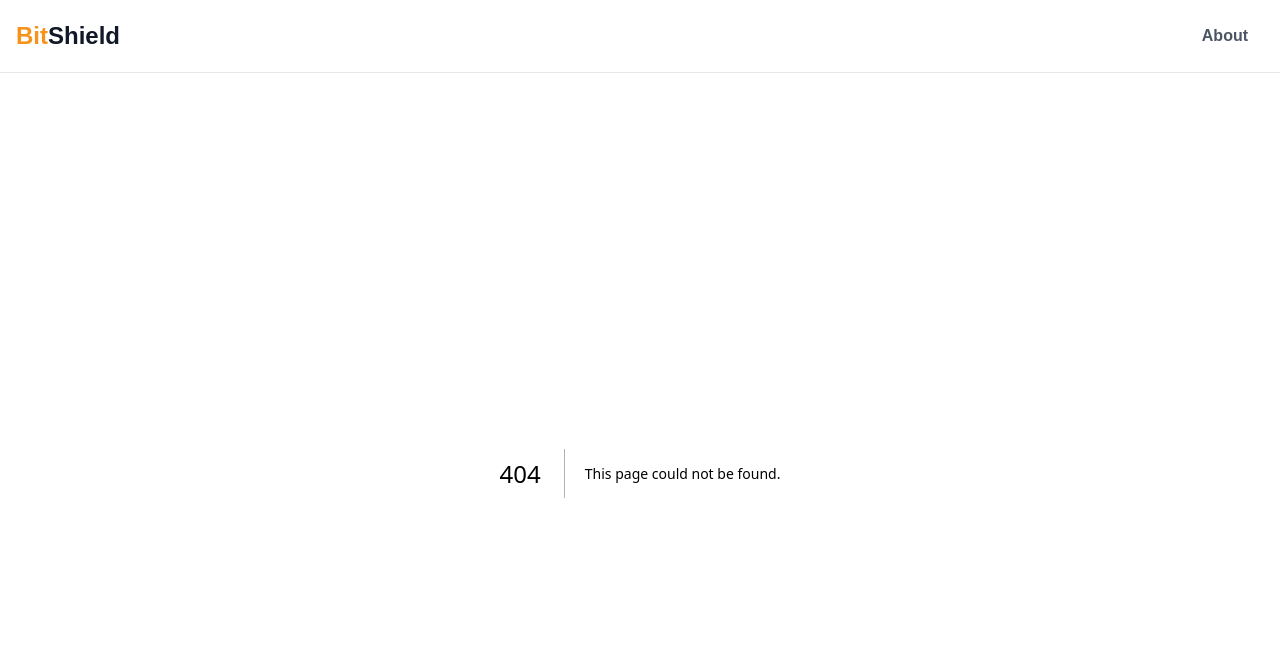
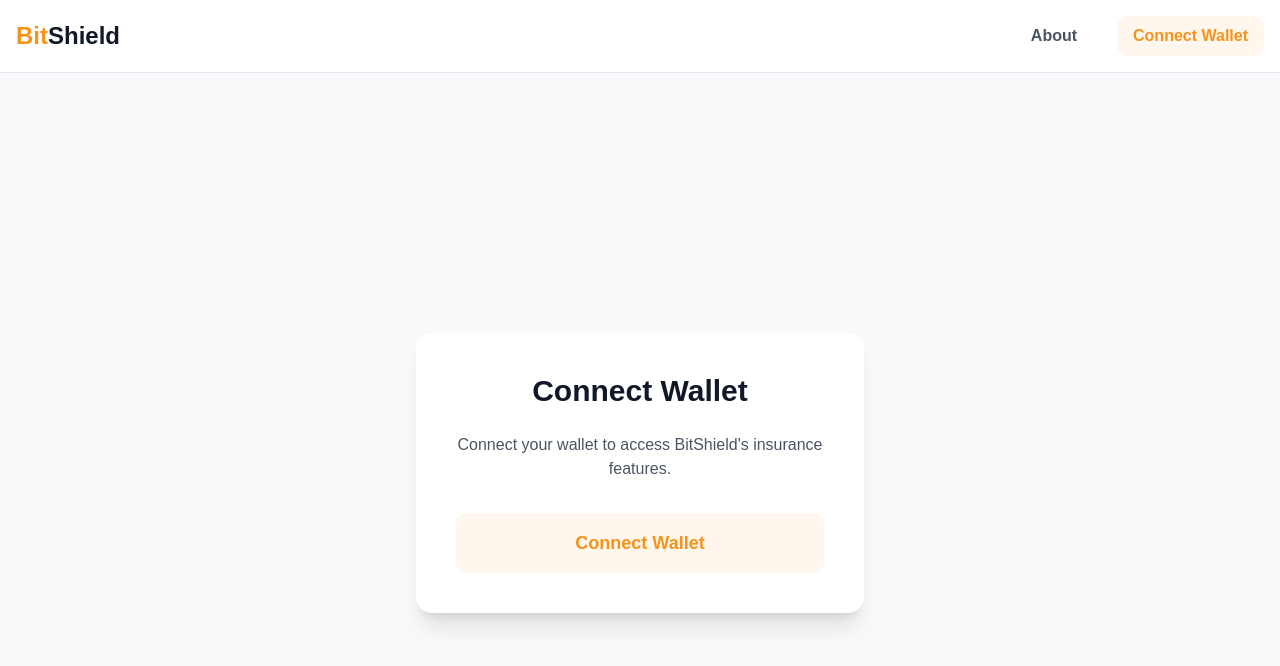
Before and after one commit to SohamGhugare/bitshield, a Next.js app in the folder frontend/: page /connect in a window 1280 px wide. Before the commit this address had no page. Shown: the top 666 px of the page. Built offline with nearby package versions, Linux system fonts and the light colour scheme.

Commit message:
feat: added mock wallet connection

```diff
--- a/frontend/app/components/Navbar.tsx
+++ b/frontend/app/components/Navbar.tsx
@@ -1,4 +1,5 @@
 import Link from 'next/link';
+import { WalletButton } from './WalletButton';
 
 export const Navbar = () => (
   <nav className="w-full bg-white border-b border-gray-200">
@@ -13,6 +14,7 @@ export const Navbar = () => (
         >
           About
         </Link>
+        <WalletButton />
       </div>
     </div>
   </nav>
--- a/frontend/app/components/UserTypeCard.tsx
+++ b/frontend/app/components/UserTypeCard.tsx
@@ -1,14 +1,31 @@
+'use client';
+
+import { useRouter } from 'next/navigation';
+import { useWallet } from './WalletContext';
+
 interface UserTypeCardProps {
   title: string;
   description: string;
   buttonText: string;
-  onClick: () => void;
+  redirectPath: string;
 }
 
-export const UserTypeCard = ({ title, description, buttonText, onClick }: UserTypeCardProps) => (
+export const UserTypeCard = ({ title, description, buttonText, redirectPath }: UserTypeCardProps) => {
+  const router = useRouter();
+  const { isConnected } = useWallet();
+
+  const handleClick = () => {
+    if (!isConnected) {
+      router.push('/connect');
+    } else {
+      router.push(redirectPath);
+    }
+  };
+
+  return (
     <div
       className="h-full flex flex-col bg-white p-10 rounded-2xl border border-gray-200 hover:border-bitcoin cursor-pointer shadow-lg hover:shadow-xl transition-all text-center group"
-    onClick={onClick}
+      onClick={handleClick}
     >
       <h2 className="text-3xl font-bold text-gray-900 mb-6 group-hover:text-bitcoin transition-colors">{title}</h2>
       <p className="text-gray-600 text-lg mb-8 flex-grow">{description}</p>
@@ -19,3 +36,4 @@ export const UserTypeCard = ({ title, description, buttonText, onClick }: UserTy
       </div>
     </div>
   );
+};
--- /dev/null
+++ b/frontend/app/components/WalletButton.tsx
@@ -0,0 +1,28 @@
+'use client';
+
+import { useWallet } from './WalletContext';
+
+export const WalletButton = () => {
+  const { isConnected, address, connect, disconnect } = useWallet();
+
+  if (isConnected && address) {
+    return (
+      <button
+        onClick={disconnect}
+        className="flex items-center gap-2 px-4 py-2 rounded-xl bg-orange-50 text-bitcoin hover:bg-orange-100 transition-all font-bold"
+      >
+        <span className="w-2 h-2 rounded-full bg-green-400"></span>
+        {address.slice(0, 6)}...{address.slice(-4)}
+      </button>
+    );
+  }
+
+  return (
+    <button
+      onClick={connect}
+      className="px-4 py-2 rounded-xl bg-orange-50 text-bitcoin hover:bg-orange-100 transition-all font-bold"
+    >
+      Connect Wallet
+    </button>
+  );
+};
--- /dev/null
+++ b/frontend/app/components/WalletContext.tsx
@@ -0,0 +1,58 @@
+'use client';
+
+import { createContext, useContext, useState, useEffect, ReactNode } from 'react';
+
+interface WalletContextType {
+  isConnected: boolean;
+  address: string | null;
+  connect: () => Promise<void>;
+  disconnect: () => void;
+}
+
+const WalletContext = createContext<WalletContextType | undefined>(undefined);
+
+export function WalletProvider({ children }: { children: ReactNode }) {
+  const [isConnected, setIsConnected] = useState(false);
+  const [address, setAddress] = useState<string | null>(null);
+
+  // Mock wallet connection - replace with actual wallet integration
+  const connect = async () => {
+    try {
+      // Add your wallet connection logic here
+      const mockAddress = '0x1234...5678'; // Replace with actual wallet address
+      setAddress(mockAddress);
+      setIsConnected(true);
+      localStorage.setItem('walletConnected', 'true');
+    } catch (error) {
+      console.error('Failed to connect wallet:', error);
+    }
+  };
+
+  const disconnect = () => {
+    setAddress(null);
+    setIsConnected(false);
+    localStorage.removeItem('walletConnected');
+  };
+
+  useEffect(() => {
+    // Check if wallet was previously connected
+    const wasConnected = localStorage.getItem('walletConnected') === 'true';
+    if (wasConnected) {
+      connect();
+    }
+  }, []);
+
+  return (
+    <WalletContext.Provider value={{ isConnected, address, connect, disconnect }}>
+      {children}
+    </WalletContext.Provider>
+  );
+}
+
+export const useWallet = () => {
+  const context = useContext(WalletContext);
+  if (context === undefined) {
+    throw new Error('useWallet must be used within a WalletProvider');
+  }
+  return context;
+};
--- /dev/null
+++ b/frontend/app/connect/page.tsx
@@ -0,0 +1,33 @@
+'use client';
+
+import { useEffect } from 'react';
+import { useRouter } from 'next/navigation';
+import { useWallet } from '../components/WalletContext';
+
+export default function ConnectWallet() {
+  const router = useRouter();
+  const { isConnected, connect } = useWallet();
+
+  useEffect(() => {
+    if (isConnected) {
+      router.back();
+    }
+  }, [isConnected, router]);
+
+  return (
+    <div className="min-h-screen bg-gray-50 flex items-center justify-center">
+      <div className="bg-white p-10 rounded-2xl shadow-xl max-w-md w-full text-center">
+        <h2 className="text-3xl font-bold text-gray-900 mb-6">Connect Wallet</h2>
+        <p className="text-gray-600 mb-8">
+          Connect your wallet to access BitShield&apos;s insurance features.
+        </p>
+        <button
+          onClick={connect}
+          className="bg-orange-50 text-bitcoin hover:bg-orange-100 px-8 py-4 rounded-xl font-bold transition-all transform hover:scale-105 text-lg w-full"
+        >
+          Connect Wallet
+        </button>
+      </div>
+    </div>
+  );
+}
--- a/frontend/app/layout.tsx
+++ b/frontend/app/layout.tsx
@@ -2,6 +2,7 @@ import type { Metadata } from "next";
 import { Geist, Geist_Mono } from "next/font/google";
 import "./globals.css";
 import { Navbar } from './components/Navbar';
+import { WalletProvider } from './components/WalletContext';
 
 const geistSans = Geist({
   variable: "--font-geist-sans",
@@ -28,8 +29,10 @@ export default function RootLayout({
       <body
         className={`${geistSans.variable} ${geistMono.variable} antialiased`}
       >
-        <Navbar />
-        {children}
+        <WalletProvider>
+          <Navbar />
+          {children}
+        </WalletProvider>
       </body>
     </html>
   );
--- a/frontend/app/page.tsx
+++ b/frontend/app/page.tsx
@@ -35,13 +35,13 @@ export default function Home() {
             title="Insurance Buyer"
             description="Protect your assets with customizable coverage options and instant quotes."
             buttonText="Get Coverage"
-            onClick={() => router.push('/insurance-buyer')}
+            redirectPath="/insurance-buyer"
           />
           <UserTypeCard
             title="Capital Provider"
             description="Earn yields by providing liquidity to insurance pools with flexible staking options."
             buttonText="Provide Capital"
-            onClick={() => router.push('/capital-provider')}
+            redirectPath="/capital-provider"
           />
         </div>
 
```
Lines whose indentation alone changed are shown as unchanged.
